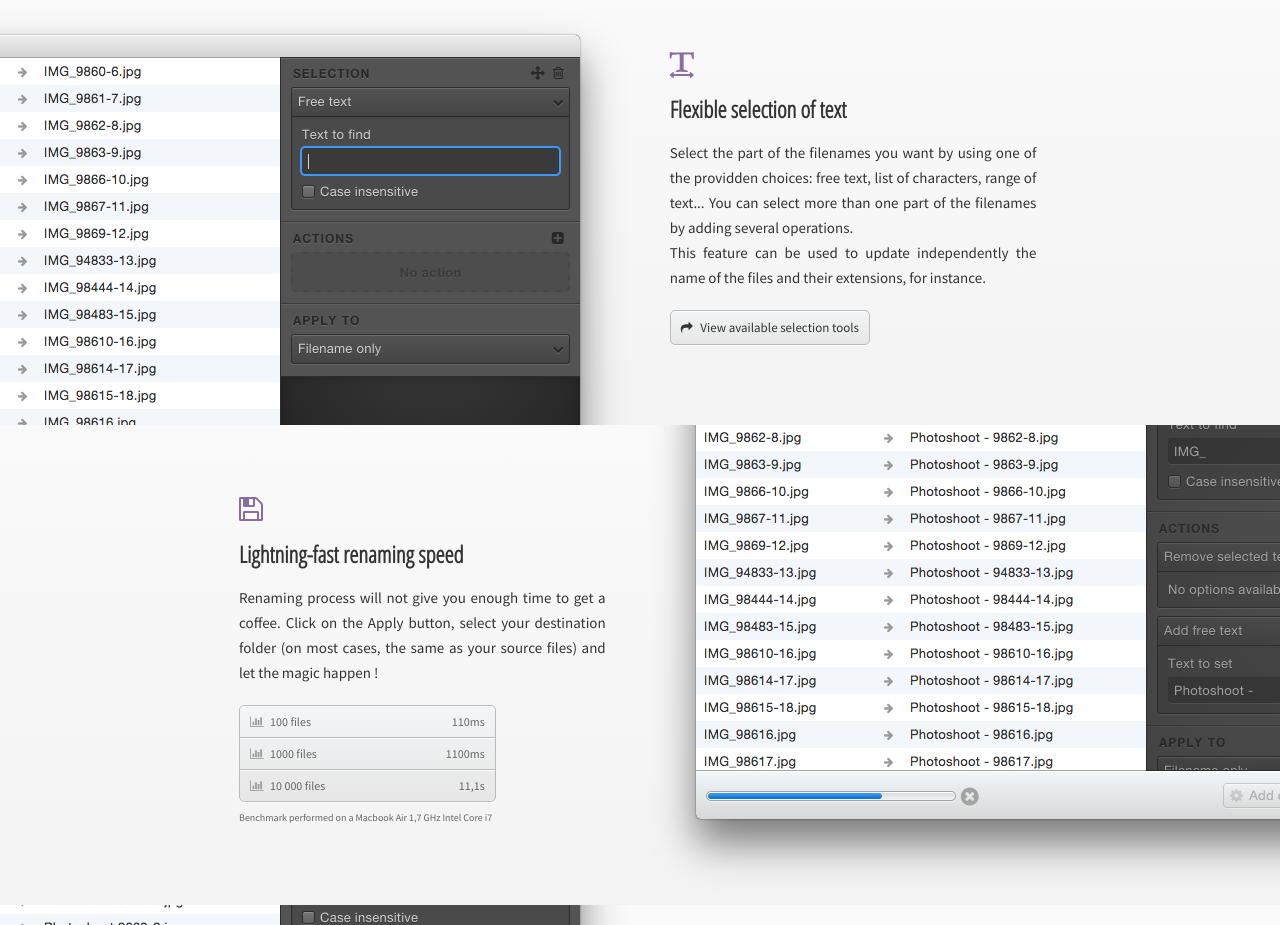
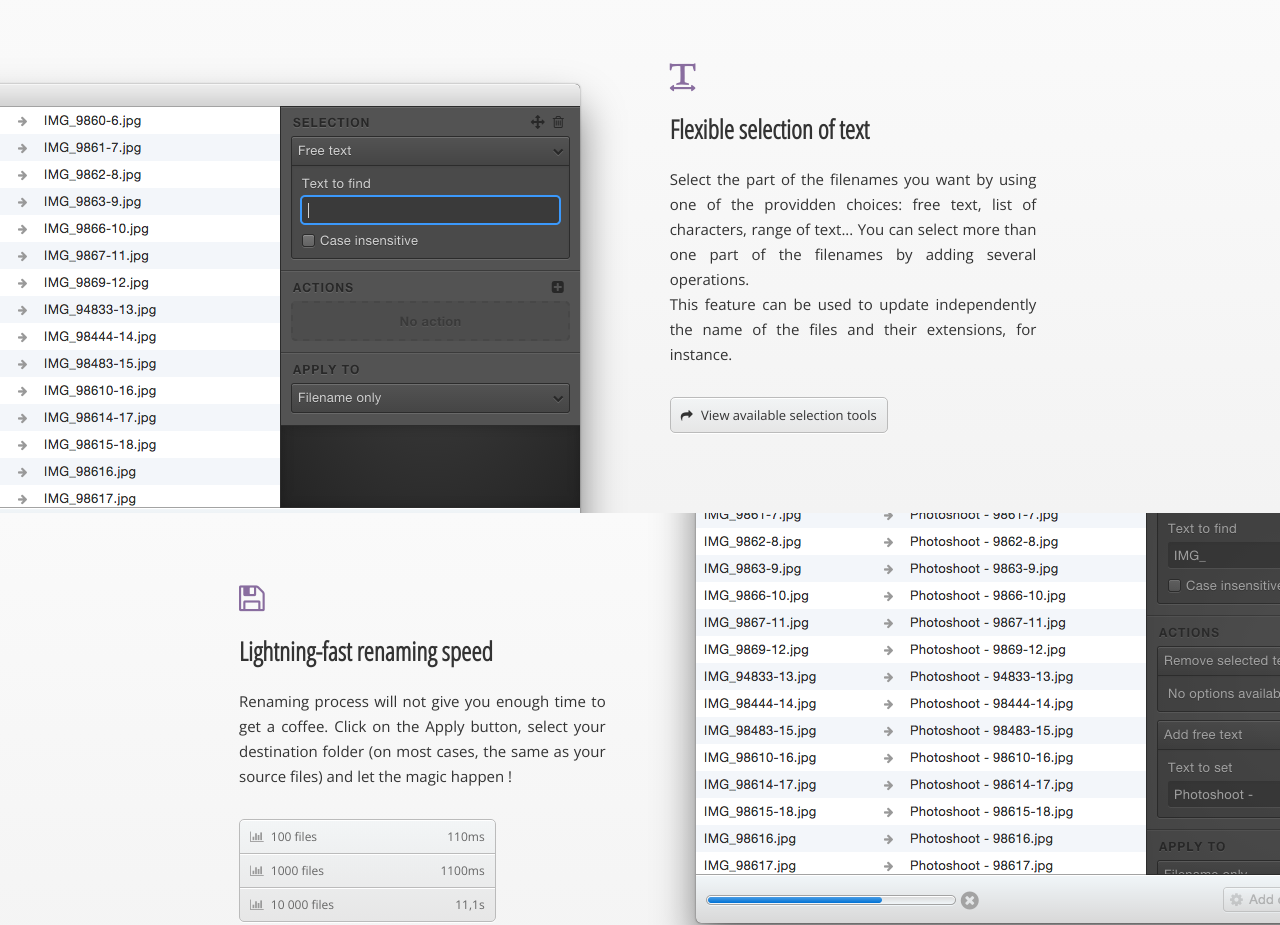
Before and after one commit to namagicapp/namagicapp.github.io, a plain HTML site: page index.html in a window 1280 px wide. Shown: the part 1284-2209 px from the top of the page. Drawn offline with nearby package versions, Linux system fonts and the light colour scheme.

Commit message:
Switches back to Open Sans and gives sections more space

```diff
--- a/assets/sass/_header.scss
+++ b/assets/sass/_header.scss
@@ -45,7 +45,7 @@
         line-height : 56px;
         text-align  : center;
         text-shadow : 0 1px 0 rgba(0, 0, 0, 0.5);
-        font-family : "Source Sans Pro", sans-serif;
+        font-family : "Open Sans", sans-serif;
         margin      : 0 20px 80px 20px;
 
         strong
--- a/assets/sass/_menu.scss
+++ b/assets/sass/_menu.scss
@@ -39,7 +39,7 @@
             line-height   : 8px;
             padding       : 4px 5px 4px 3px;
             border-radius : 2px;
-            font-family   : "Source Sans Pro", sans-serif;
+            font-family   : "Open Sans", sans-serif;
             transition    : background-color 150ms;
 
             &:hover
--- a/assets/sass/_section.scss
+++ b/assets/sass/_section.scss
@@ -10,7 +10,7 @@ $special-color : #896d9f;
     margin      : 50px 0 0 -431px;
     box-sizing  : border-box;
     color       : #333333;
-    font-family : "Source Sans Pro", sans-serif;
+    font-family : "Open Sans", sans-serif;
     text-align  : justify;
     font-size   : 20px;
     line-height : 32px;
@@ -106,15 +106,15 @@ h3
 
             span
             {
-                position      : relative;
-                display       : block;
-                width         : 150px;
-                height        : 150px;
-                left          : 50%;
-                margin        : 30px 0 15px -75px;
-                background    : #e4e4e4;
-                border-radius : 50%;
-                transition    : background-color 300ms;
+                position                   : relative;
+                display                    : block;
+                width                      : 150px;
+                height                     : 150px;
+                left                       : 50%;
+                margin                     : 30px 0 15px -75px;
+                background                 : #e4e4e4;
+                border-radius              : 50%;
+                transition                 : background-color 300ms;
 
                 @media screen and (max-width : 600px) {
                     margin-top : 0;
@@ -130,7 +130,6 @@ h3
             i
             {
                 color      : #ffffff;
-
                 font-size  : 60px;
                 margin-top : 45px;
                 transition : font-size 150ms, margin-top 150ms;
@@ -208,10 +207,6 @@ h3
             {
                 margin-top : -150px;
 
-                @media screen and (max-width : 600px) {
-                    margin : 0;
-                }
-            }
             }
         }
 
@@ -219,16 +214,16 @@ h3
         {
             color       : #333333;
             font-weight : 600;
-        font-size   : 23px;
+            font-size   : 26px;
             font-family : "Open Sans Condensed", sans-serif;
-        margin      : 0 0 15px 0;
+            margin      : 0 0 20px 0;
 
             i
             {
-            color     : $special-color;
+                color     : #896d9f;
                 display   : block;
-            margin    : 0 0 15px 0;
-            font-size : 28px;
+                margin    : 0 0 20px 0;
+                font-size : 30px;
             }
         }
 
@@ -237,10 +232,10 @@ h3
             color       : #333333;
             font-size   : 15px;
             line-height : 25px;
-        font-family : "Source Sans Pro", sans-serif;
+            font-family : "Open Sans", sans-serif;
             text-align  : justify;
             font-weight : 400;
-        margin      : 0 0 20px 0;
+            margin      : 0 0 30px 0;
 
             a,
             a:visited
@@ -267,7 +262,7 @@ h3
                 padding       : 8px 10px 8px 10px;
                 color         : #666666;
                 font-size     : 12px;
-            font-family   : "Source Sans Pro", sans-serif;
+                font-family   : "Open Sans", sans-serif;
                 font-weight   : 400;
                 border-bottom : 1px solid #bbbbbb;
                 box-shadow    : 0 1px 0 #ffffff;
@@ -295,13 +290,13 @@ h3
         {
             color       : #666666;
             font-size   : 10px;
-        font-family : "Source Sans Pro", sans-serif;
+            font-family : "Open Sans", sans-serif;
             font-weight : 400;
         }
 
         .more
         {
-        font-family   : "Source Sans Pro", sans-serif;
+            font-family   : "Open Sans", sans-serif;
             font-weight   : 400;
             color         : #333333;
             display       : inline-block;
@@ -332,3 +327,4 @@ h3
         }
 
     }
+}
--- a/index.html
+++ b/index.html
@@ -3,7 +3,7 @@
     <head>
         <meta charset="utf-8">
         <title>Namagic - Batch renaming reloaded for Mac OS X</title>
-        <link href="//fonts.googleapis.com/css?family=Source+Sans+Pro:400" rel="stylesheet" type="text/css">
+        <link href="//fonts.googleapis.com/css?family=Open+Sans:400" rel="stylesheet" type="text/css">
         <link href="//fonts.googleapis.com/css?family=Open+Sans+Condensed:300,600" rel="stylesheet" type="text/css">
         <link href="//maxcdn.bootstrapcdn.com/font-awesome/4.3.0/css/font-awesome.min.css" rel="stylesheet" type="text/css">
         <link href="assets/css/main.css" rel="stylesheet" type="text/css">
```
Also changed, not shown: assets/css/main.css. Lines whose indentation alone changed are shown as unchanged.
